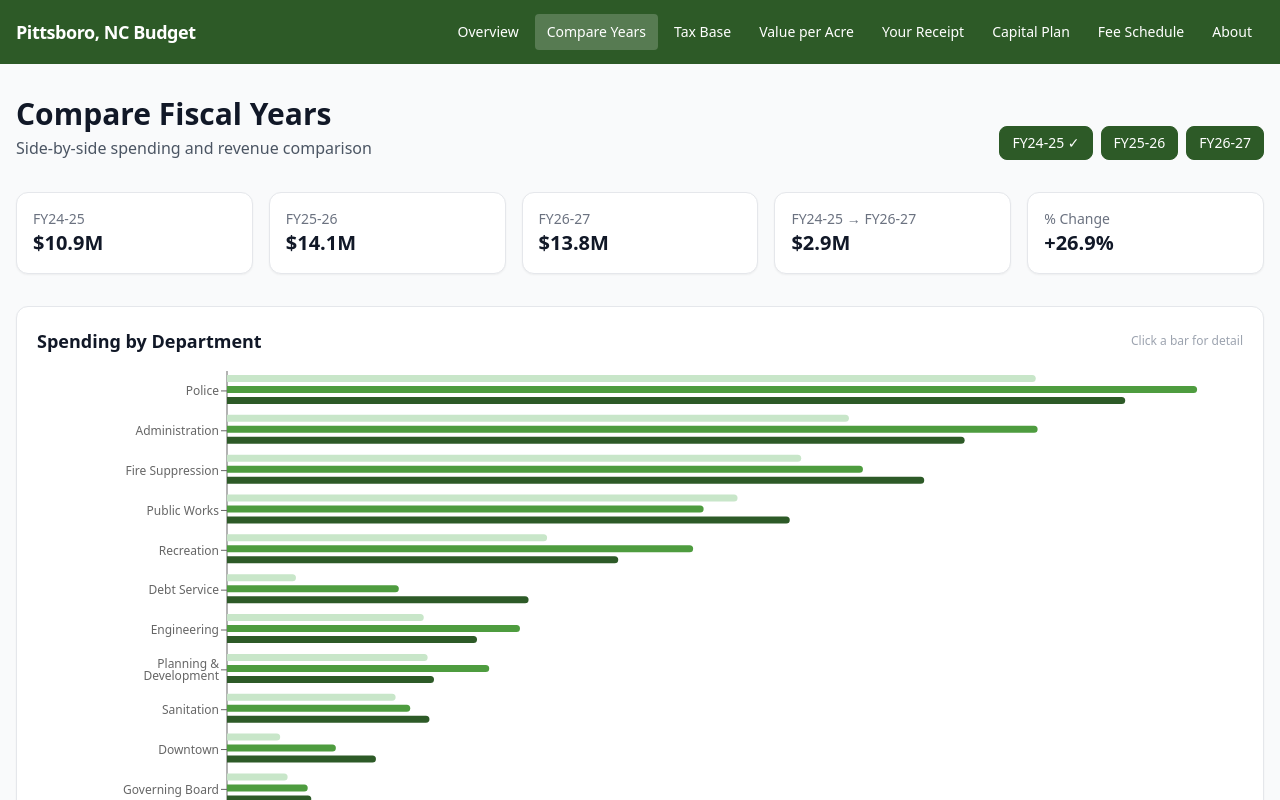
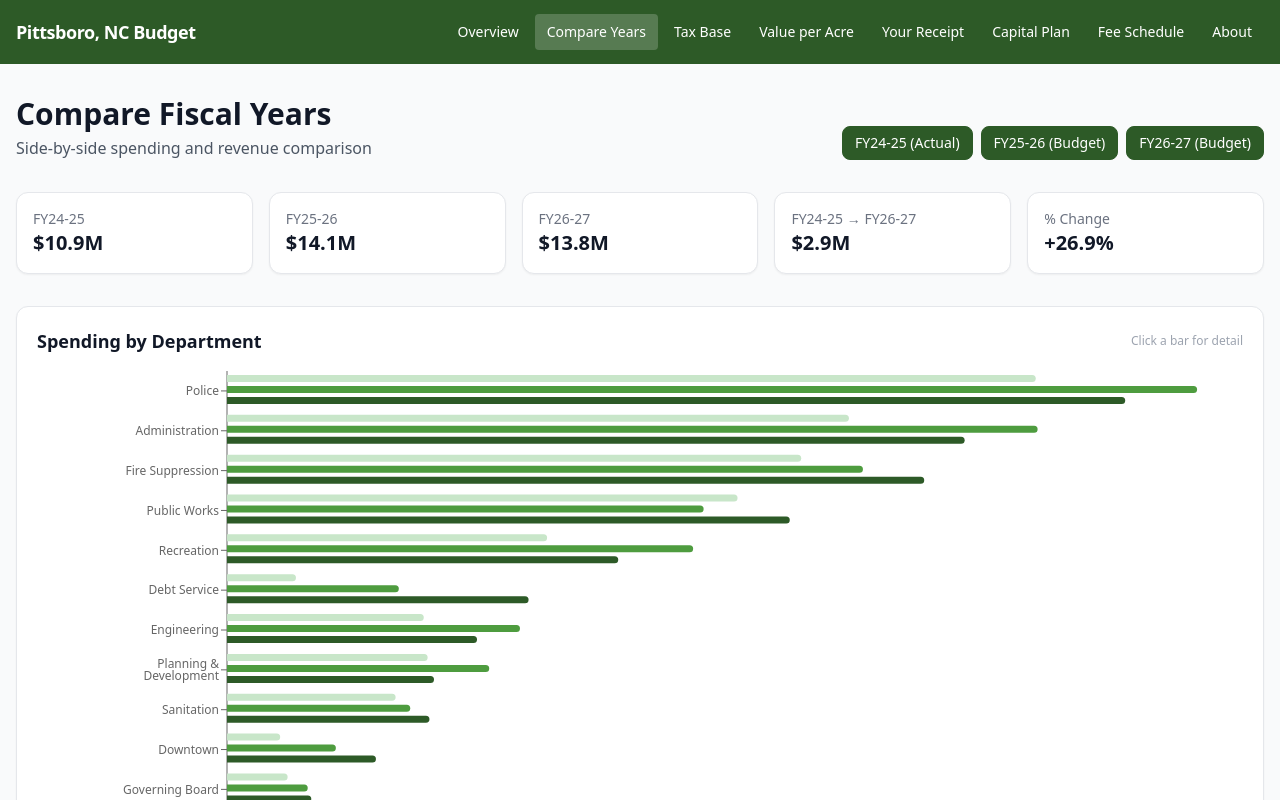
Before and after one commit to KyleShipp/pittsboro-budget, a Next.js app: page /compare in a window 1280 px wide. Shown: the top 800 px of the page. Built offline with nearby package versions, Linux system fonts and the light colour scheme.

Commit message:
ui: show explicit year statuses on compare page

```diff
--- a/src/app/compare/page.tsx
+++ b/src/app/compare/page.tsx
@@ -20,6 +20,12 @@ const budget = getBudget();
 const fyKeys = Object.keys(summary.fiscalYears);
 
 const BAR_COLORS = ['#c8e6c9', '#4e9c3f', '#2d5a27'];
+
+function formatYearStatus(type: 'actual' | 'adopted' | 'recommended' | undefined): string {
+  if (type === 'actual') return 'Actual';
+  if (type === 'recommended') return 'Projected';
+  return 'Budget';
+}
 
 // Fixed department order: sorted by latest FY total, descending
 const DEPT_ORDER = [...budget.departments]
@@ -118,12 +124,7 @@ export default function ComparePage() {
                     : 'bg-white text-gray-500 border-gray-300 hover:border-gray-400'
                 }`}
               >
-                {fy}
-                {m?.type === 'actual'
-                  ? ' ✓'
-                  : m?.type === 'recommended'
-                    ? ' ◇'
-                    : ''}
+                {fy} ({formatYearStatus(m?.type)})
               </button>
             );
           })}
```
